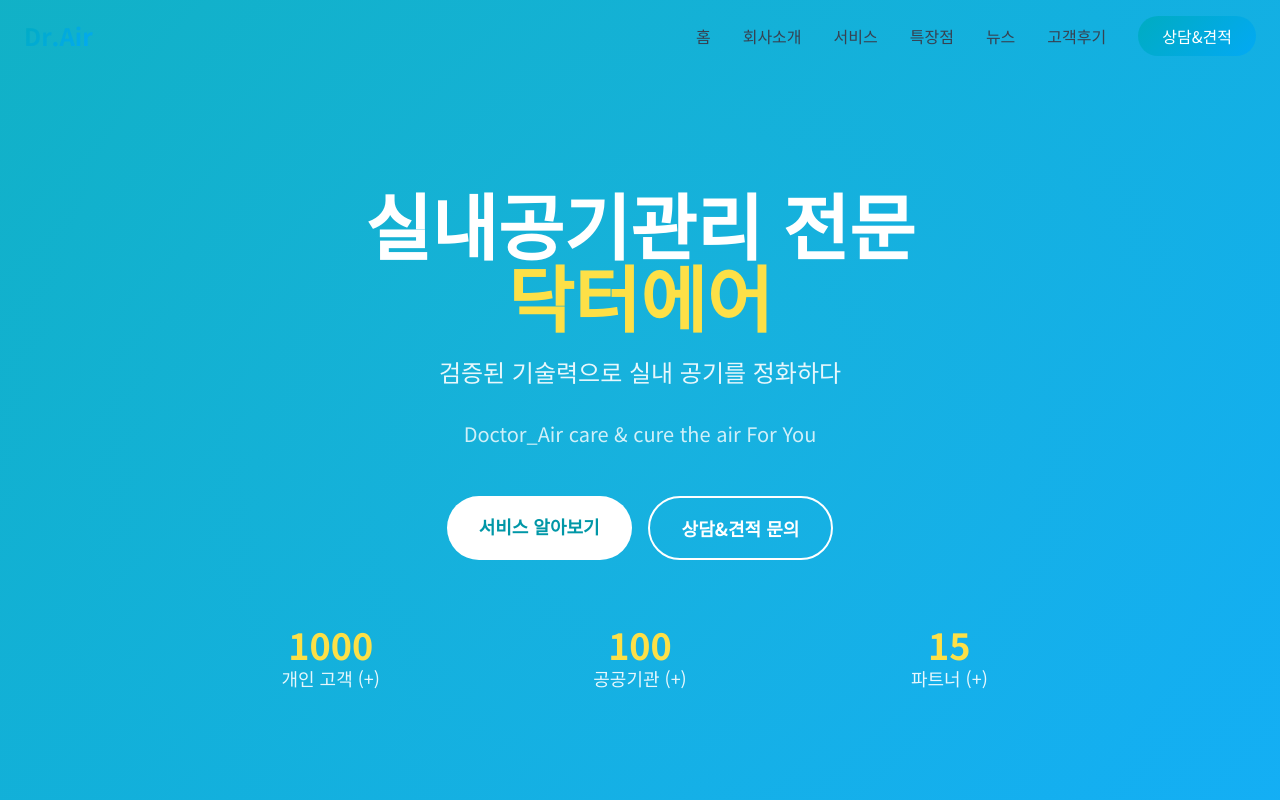
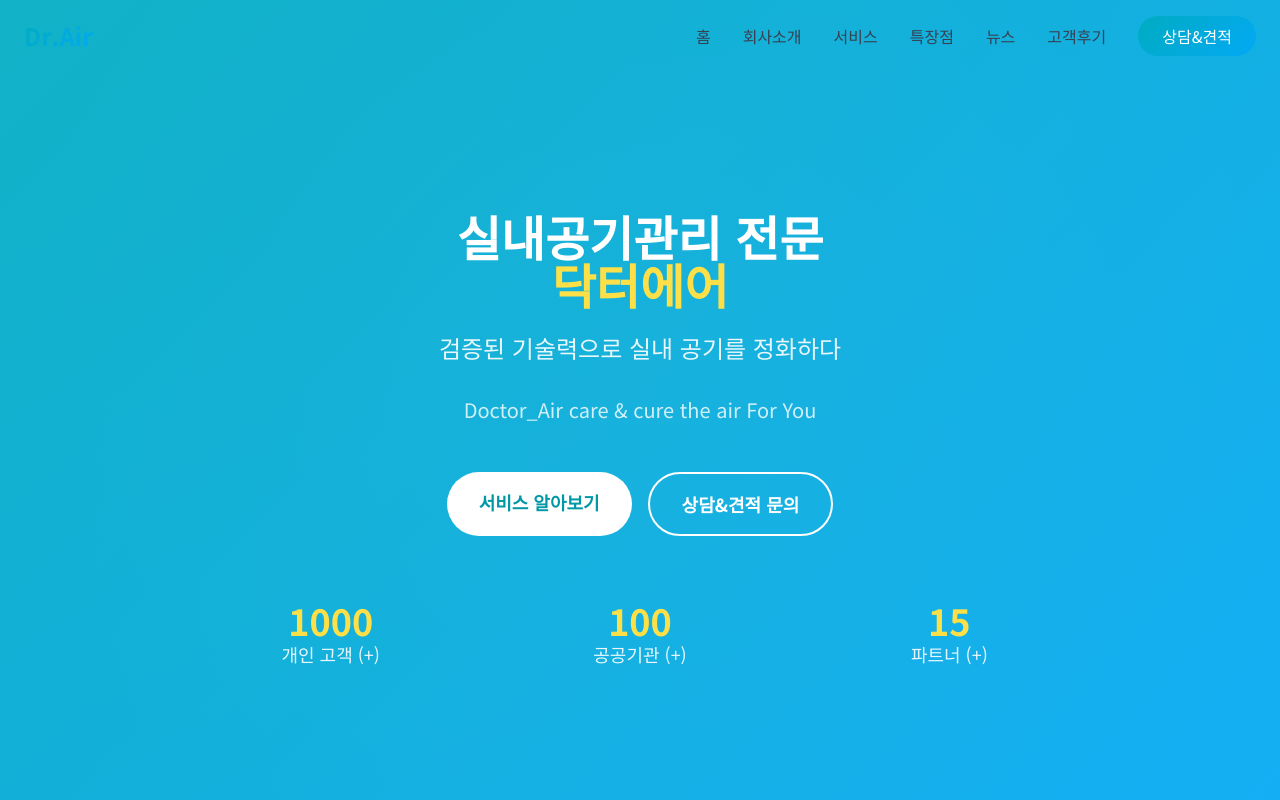
Before and after one commit to doctorair98/doctorair98.github.io, a plain HTML site: page index.html in a window 1280 px wide. Shown: the top 800 px of the page. Drawn offline with nearby package versions, Linux system fonts and the light colour scheme.

Commit message:
Add files via upload

```diff
--- a/index.html
+++ b/index.html
@@ -292,7 +292,7 @@
             <div class="text-center text-white" data-aos="fade-up">
                 <!-- Hero Title -->
                 <div class="mb-8">
-                    <h2 class="text-5xl md:text-7xl font-black mb-6 leading-tight">
+                    <h2 class="text-5xl md:text-5xl font-black mb-6 leading-tight">
                         실내공기관리 전문<br>
                         <span class="text-yellow-300">닥터에어</span>
                     </h2>
```
